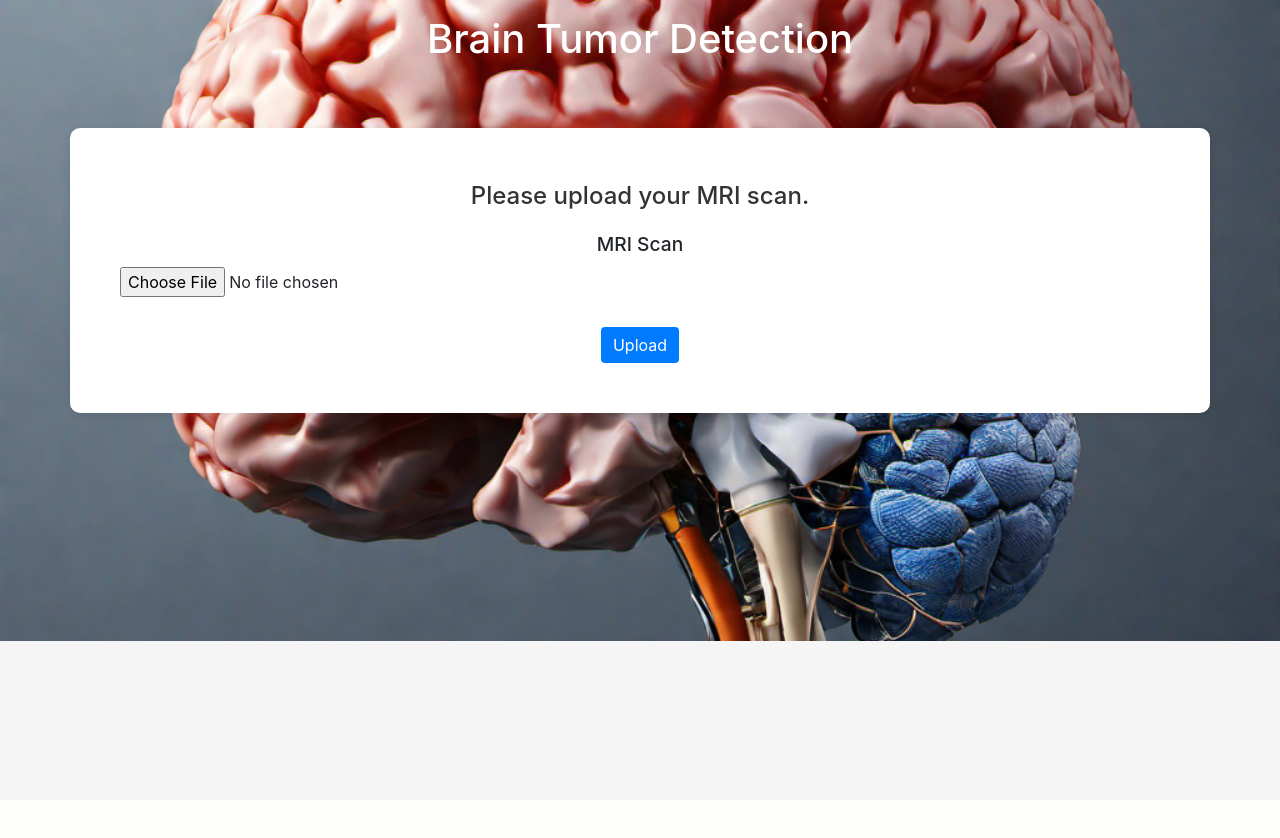
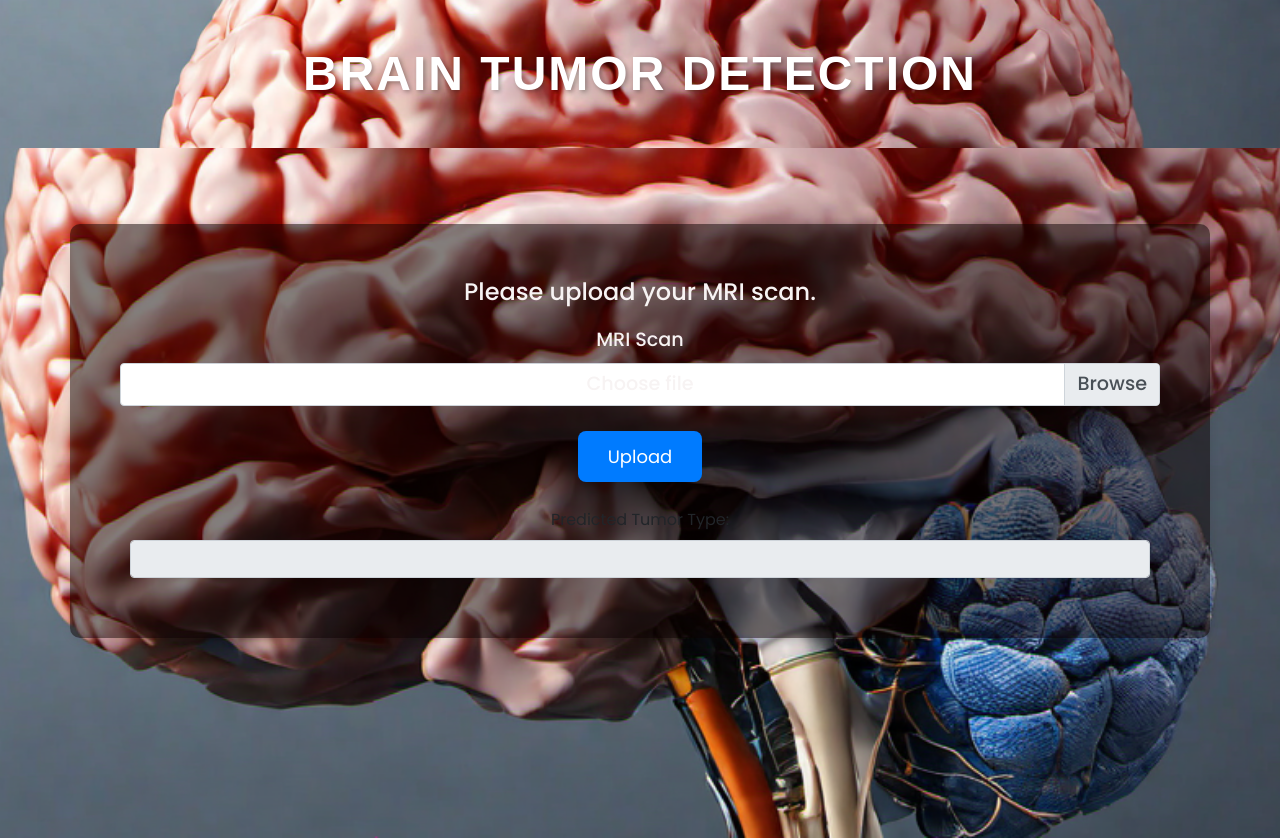
Before and after one commit to SahithPonna/ProjectBT, a Django app: page /home/ in a window 1280 px wide. Before the commit the page ends 641 px from the top, so only its background shows below. Run offline with Django 3.2, Linux system fonts and the light colour scheme; a user stored in the database is signed in; parts of the project's set-up code (start-up, migrations or seed data) failed here and were passed over.

Commit message:
Update home.html

```diff
--- a/project/templates/home.html
+++ b/project/templates/home.html
@@ -1,4 +1,5 @@
-<!doctype html>
+#home.html
+<!DOCTYPE html>
 <html lang="en">
 <head>
     <!-- Required meta tags -->
@@ -17,41 +18,66 @@
             background-size: cover;
             background-repeat: no-repeat;
             background-position: top;
-            background-color: rgba(8, 7, 16, 0.8)
+            background-color: rgba(8, 7, 16, 0.8);
             font-family: 'Poppins', sans-serif;
             background-color: #f5f5f5;
+            margin:0;
         }
 
         .top-bar {
-          background-image: url('/static/background.png');
-  background-repeat: no-repeat;
-  background-size: cover;
-  backdrop-filter: blur(1px);
-
+            background-image: url('/static/background.png');
+            background-repeat: no-repeat;
+            background-size: cover;
+            backdrop-filter: blur(1px);
             background-color: #007BFF;
             color: white;
             text-align: center;
             padding: 15px 0;
+            position: fixed;
+            top: 0;
+            left: 0;
+            width: 100%;
+            z-index: 1;
         }
 
         .top-bar h1 {
-            font-size: 2.5rem;
-            margin-bottom: 0;
+            font-size: 3rem; /* Increased font size */
+            margin: 0;
+            padding: 30px 0;
+            font-family: 'Montserrat', sans-serif;
+            font-weight: 600; /* Applying Google Font */
+            text-transform: uppercase;
+            letter-spacing: 2px; /* Added letter spacing */
+            text-shadow: 2px 2px 4px rgba(0, 0, 0, 0.3); /* Added text shadow */
+        }
+
+
+
+        .blurry-background {
+            background-size: cover;
+            background-position: center;
+            position: fixed;
+            top: 0;
+            left: 0;
+            width: 100%;
+            height: 100%;
+            backdrop-filter: blur(10px);
+            z-index: -1; /* Place it behind the content container */
         }
 
         .container {
-            background-color: white;
+            background-color: rgba(10, 0, 0, 0.5); /* Semi-transparent white background */
             border-radius: 10px;
             box-shadow: 0 2px 10px rgba(0, 0, 0, 0.1);
             text-align: center;
             padding: 50px;
-            margin: 50px auto;
+            margin: 200px auto; /* Adjust margin to move the container down */
         }
 
         .container p {
             font-size: 1.5rem;
             font-weight: 500;
-            color: #333;
+            color: #f7f3f3;
         }
 
         .form-group {
@@ -61,16 +87,28 @@
         .form-group label {
             font-size: 1.2rem;
             font-weight: 500;
+            color: #f7f3f3;
         }
 
         .btn-primary {
             background-color: #007BFF;
             border: none;
             transition: background-color 0.3s ease-in-out;
+            padding: 12px 30px;
+            font-size: 18px;
+            border-radius: 8px;
         }
 
         .btn-primary:hover {
             background-color: #0056b3;
+        }
+
+        /* Center the file input horizontally */
+        .custom-file {
+            display: block;
+            margin: 0 auto;
+            text-align: center;
+            color: #f7f3f3;
         }
     </style>
 
@@ -87,10 +125,18 @@
             {% csrf_token %}
             <div class="form-group">
                 <label for="image">MRI Scan</label>
-                <input type="file" class="form-control-file" id="image" name="image" accept="image/*" required>
+                <div class="custom-file">
+                    <input type="file" class="custom-file-input" id="image" name="image" accept="image/*" required>
+                    <label class="custom-file-label" for="image">Choose file</label>
+                </div>
             </div>
             <button type="submit" class="btn btn-primary">Upload</button>
         </form>
+
+        <div style="padding: 10px;"> <!-- Adding the label box with padding -->
+            <label for="label-box">Predicted Tumor Type:</label>
+            <input type="text" id="label-box" name="label-box" class="form-control" value="{{ predicted_class }}" readonly>
+        </div>
     </div>
 
     <!-- Optional JavaScript -->
```
